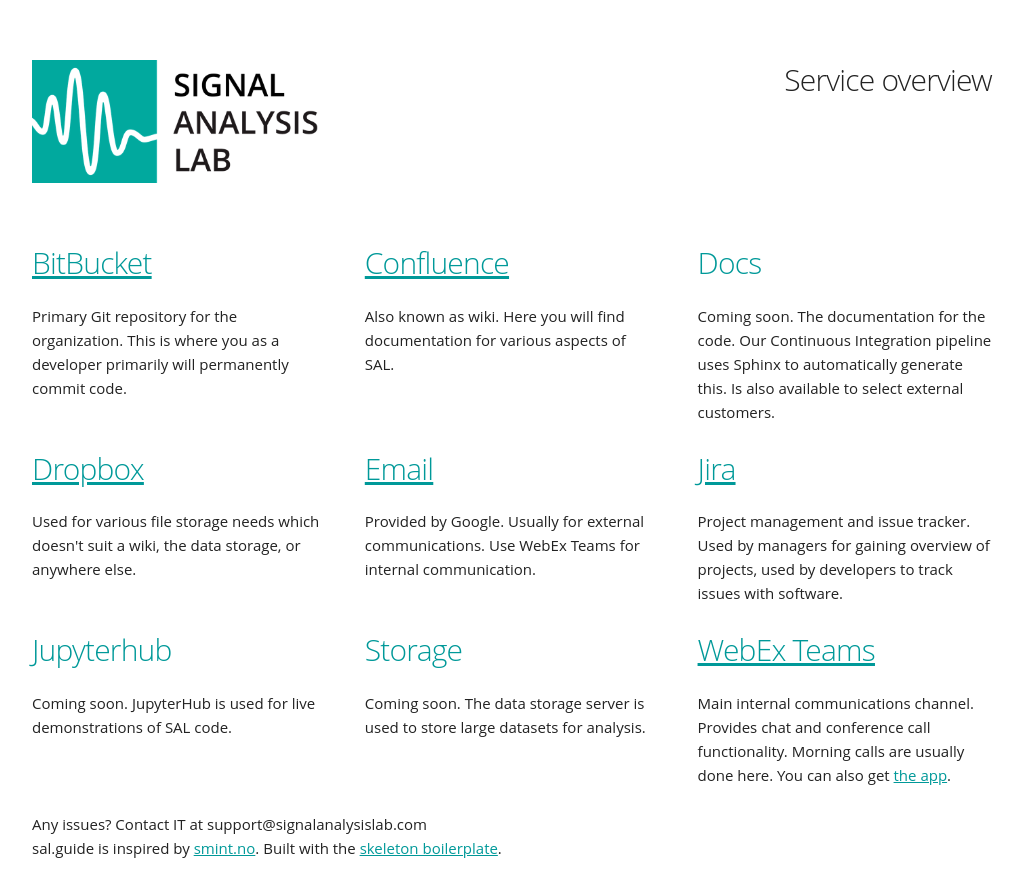
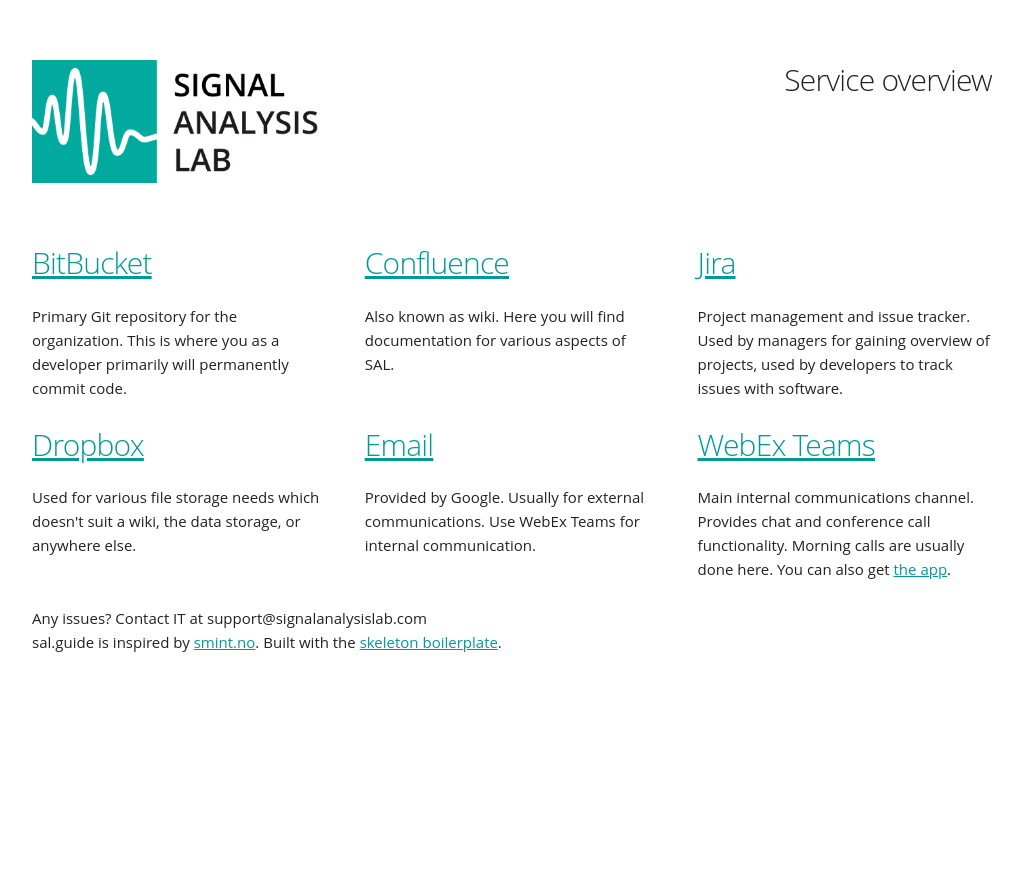
Before and after one commit to SignalAnalysisLab/signalanalysislab.github.io, a plain HTML site: page index.html in a window 1280 px wide. Shown: the part 180-1065 px from the top of the page, without its empty margins (128-1152 px from the left). After the commit the page ends 859 px from the top, so only its background shows below. Drawn offline with Linux system fonts and the light colour scheme; a web font is replaced by a local one.

Commit message:
Remove nonactive links

```diff
--- a/index.html
+++ b/index.html
@@ -52,10 +52,9 @@
 	  </div>
 
 	  <div class="four columns">
-        <h4 id="coming-soon">Docs</h4>
-        <p> Coming soon. The documentation for the code. Our Continuous Integration pipeline uses Sphinx to automatically generate this. Is also available to select external customers.
+		<h4><a href="signalanalysislab.atlassian.net/secure/BrowseProjects.jspa">Jira</a></h4>
+		<p> Project management and issue tracker. Used by managers for gaining overview of projects, used by developers to track issues with software.
 	  </div>
-
 
     </div>
 
@@ -71,19 +70,18 @@
 		<p> Provided by Google. Usually for external communications. Use WebEx Teams for internal communication.
 	</div>
 
-
 	<div class="four columns">
-      <h4><a href="signalanalysislab.atlassian.net/secure/BrowseProjects.jspa">Jira</a></h4>
-      <p> Project management and issue tracker. Used by managers for gaining overview of projects, used by developers to track issues with software.
+		<h4><a href="teams.webex.com">WebEx Teams</a></h4>
+		<p> Main internal communications channel. Provides chat and conference call functionality. Morning calls are usually done here. You can also get <a href="www.webex.com/downloads.html">the app</a>.
+	</div>
 	</div>
 
 
-
-  </div>
-
 	<!-- THIRD ROW -->
 
+	<!-- Not yet relevant -->
 
+    <!--
     <div class="row">
       <div class="four columns">
         <h4 id="coming-soon">Jupyterhub</h4>
@@ -96,10 +94,10 @@
       </div>
 
 	  <div class="four columns">
-        <h4><a href="teams.webex.com">WebEx Teams</a></h4>
-        <p> Main internal communications channel. Provides chat and conference call functionality. Morning calls are usually done here. You can also get <a href="www.webex.com/downloads.html">the app</a>.
+        <h4 id="coming-soon">Docs</h4>
+        <p> Coming soon. The documentation for the code. Our Continuous Integration pipeline uses Sphinx to automatically generate this. Is also available to select external customers.
       </div>
-    </div>
+    </div> -->
 
     <!-- FOOTER -->
     <div class="row">
```
Lines whose indentation alone changed are shown as unchanged.
